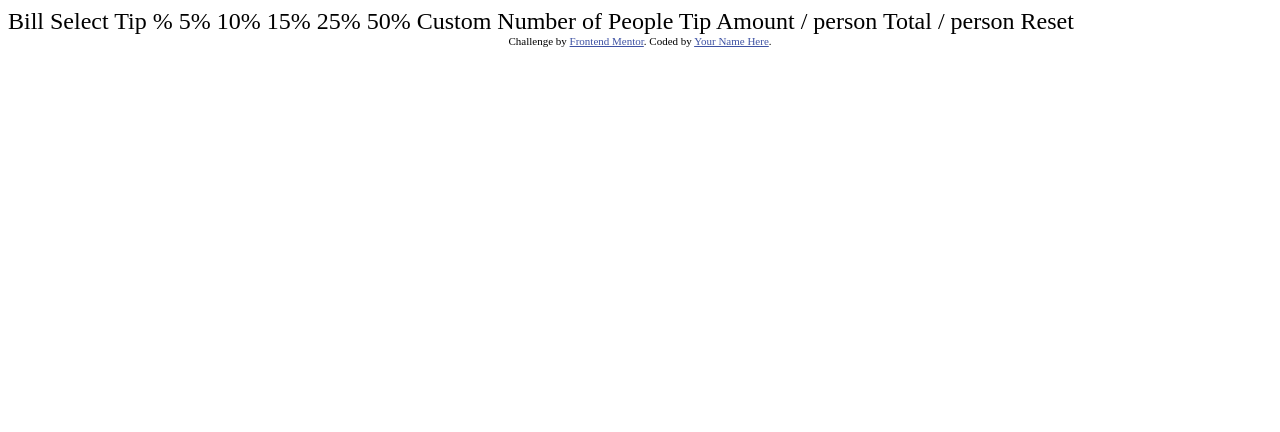
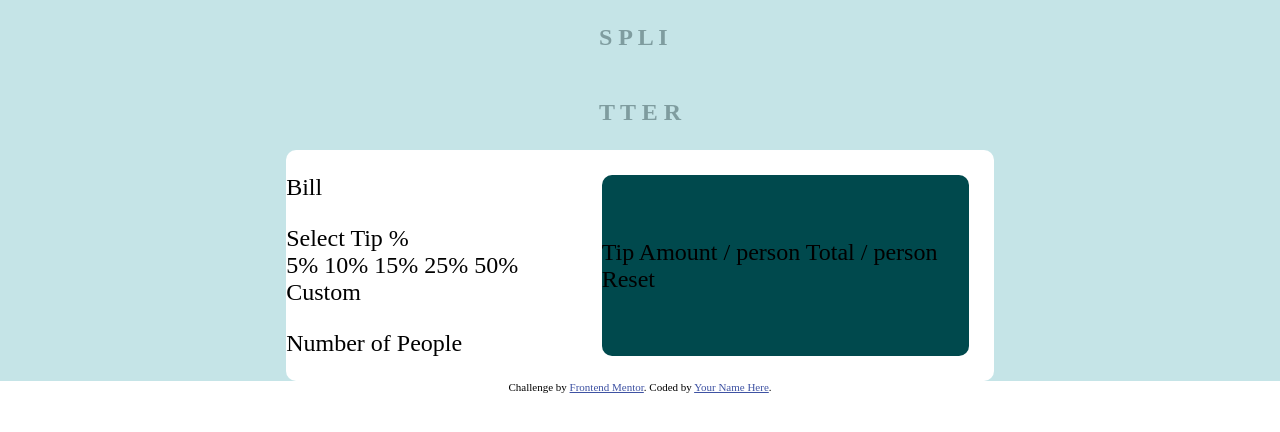
Before and after one commit to ecesarini-frontend-mentor/tip-calculator-app-main, a plain HTML site: page index.html in a window 1280 px wide. Drawn offline with Linux system fonts and the light colour scheme.

Commit message:
Update index.html

```diff
--- a/index.html
+++ b/index.html
@@ -20,34 +20,97 @@
 :root{
   --width-mobile: 375px;
   --width-desktop: 1440px;
+  --border-radius: 10px 10px;
 
   --strong-cyan: hsl(172, 67%, 45%);
   --very-dark-cyan: hsl(183, 100%, 15%);
   --dark-grayish-cyan: hsl(186, 14%, 43%);
   --dark-grayish-cyan: hsl(184, 14%, 56%);
   --light-grayish-cyan: hsl(185, 41%, 84%);
-  --light-grayish-cyan: hsl(189, 41%, 97%);
+  --very-light-grayish-cyan: hsl(189, 41%, 97%);
   --white: hsl(0, 0%, 100%);
 }
 body {
+  margin: 0 0;
+  padding: 0 0;
   font-size: 24px;
+  width: 100%;
+}
+main {
+  max-width: var(--width-desktop);
+  background-color: var(--light-grayish-cyan);
+}
+#main-container {
+  margin: 0 18%;
+  display: flex;
+  flex-direction: column;
+  justify-content: space-evenly;
+  align-items: center;
+}
+.mc-header {
+  color: var(--dark-grayish-cyan);
+  font-weight: 700;
+}
+.mc-header-title {
+  display: flex;
+  flex-direction: column;
+  justify-content: center;
+}
+.mc-calc {
+  display: flex;
+  background-color: white;
+  border-radius: var(--border-radius);
+}
+.calc-insert {
+  display: flex;
+  flex-direction: column;
+}
+.calc-result {
+  margin: 3.5%;
+  border-radius: ;
+  display: flex;
+  flex-direction: column;
+  justify-content: space-evenly;
+  background-color: var(--very-dark-cyan);
+  border-radius: var(--border-radius);
 }
   </style>
 </head>
+
 <body>
-
-  Bill
-
+  <main>
+    <div id="main-container">
+      <div class="mc mc-header">
+        <div class="mc-header-title">
+          <p>S P L I</p>
+          <p>T T E R</p>
+        </div>
+      </div>
+      <div class="mc mc-calc">
+        <div class="calc-insert">
+          <div class="ci-bill">
+            <p>Bill</p>
+            <p></p>
+          </div>
+          <div class="ci-tip">
+            <div class="ci-tip-title">
               Select Tip %
+            </div>
+            <div class="ci-tip-grid">
               5%
               10%
               15%
               25%
               50%
               Custom
-
-  Number of People
-
+            </div>
+          </div>
+          <div class="ci-people">
+            <p>Number of People</p>
+            <p></p>
+          </div>
+        </div>
+        <div class="calc-result">
         Tip Amount
         / person
 
@@ -55,10 +118,13 @@ body {
         / person
 
         Reset
-
-  <div class="attribution">
+        </div>
+      </div>
+    </div>
+  </main>
+  <footer class="attribution">
     Challenge by <a href="https://www.frontendmentor.io?ref=challenge" target="_blank">Frontend Mentor</a>.
     Coded by <a href="#">Your Name Here</a>.
-  </div>
+  </footer>
 </body>
 </html>
```
Lines whose indentation alone changed are shown as unchanged.
